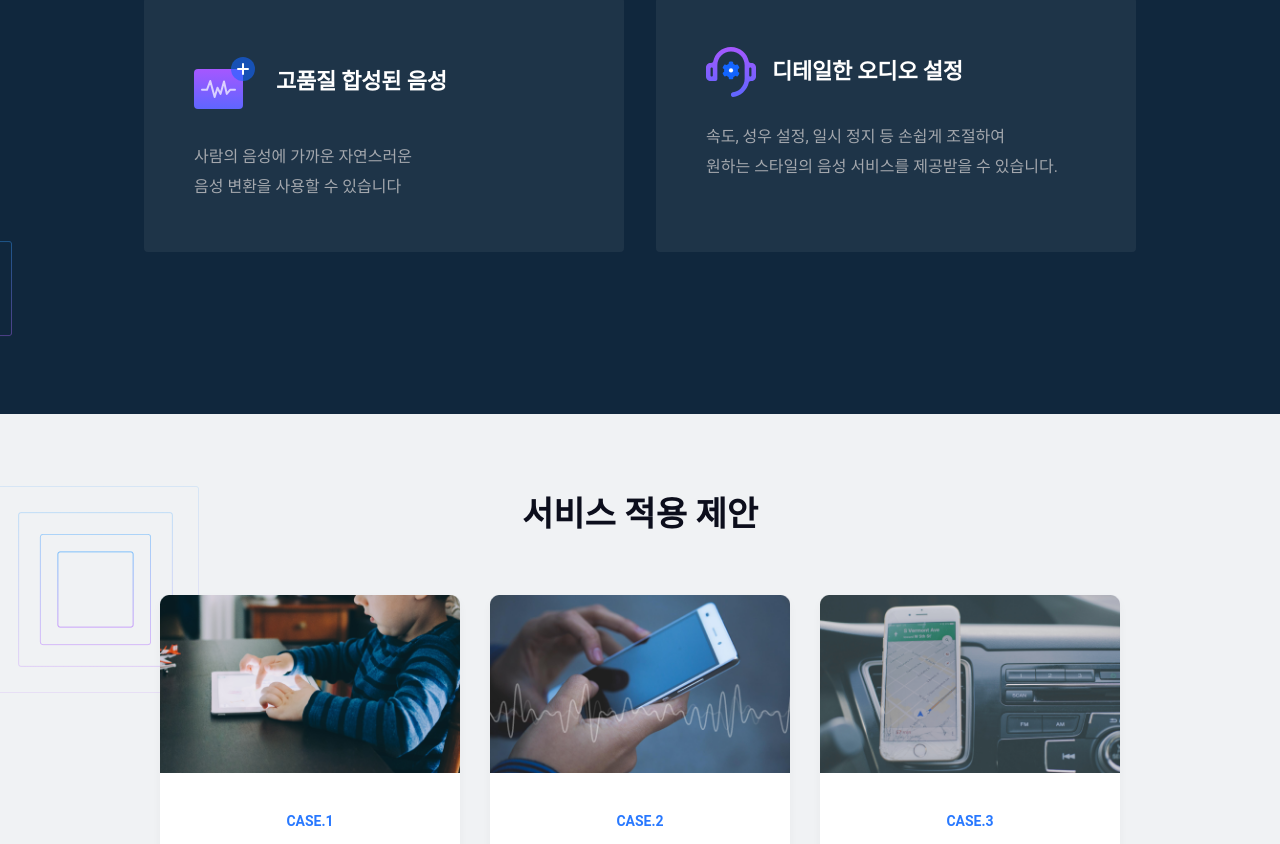
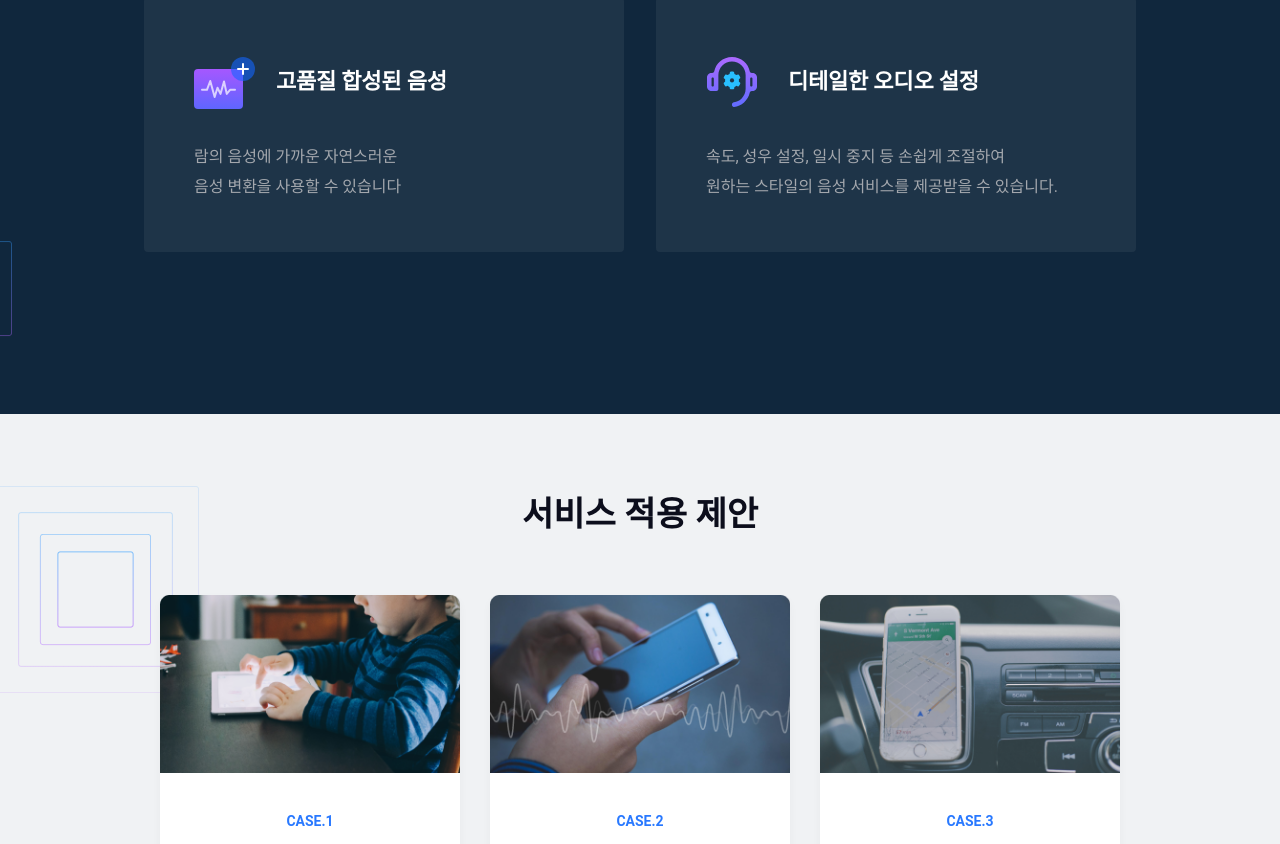
Before and after one commit to tmax-aips/superbrain, a React (Create React App) app: page /tts in a window 1280 px wide. Shown: the part 1526-2370 px from the top of the page. Built offline with nearby package versions, Linux system fonts and the light colour scheme.

Commit message:
2022-05-24 TTS Page Headset Image Modify
- 기존 50x50 이미지 크기를 66x70으로 변

```diff
--- a/src/pages/TTSDemo/index.jsx
+++ b/src/pages/TTSDemo/index.jsx
@@ -26,13 +26,13 @@ const TTSFeatures = [
 		list: [
 			{
 				title: '고품질 합성된 음성',
-				description: ['사람의 음성에 가까운 자연스러운', '음성 변환을 사용할 수 있습니다'],
+				description: ['람의 음성에 가까운 자연스러운', '음성 변환을 사용할 수 있습니다'],
 				svg: <VoiceSVG />,
 			},
 			{
 				title: '디테일한 오디오 설정',
 				description: [
-					'속도, 성우 설정, 일시 정지 등 손쉽게 조절하여',
+					'속도, 성우 설정, 일시 중지 등 손쉽게 조절하여',
 					'원하는 스타일의 음성 서비스를 제공받을 수 있습니다.',
 				],
 				svg: <HeadsetSVG />,
```
Also changed, not shown: src/assets/TTS/headset.svg.
